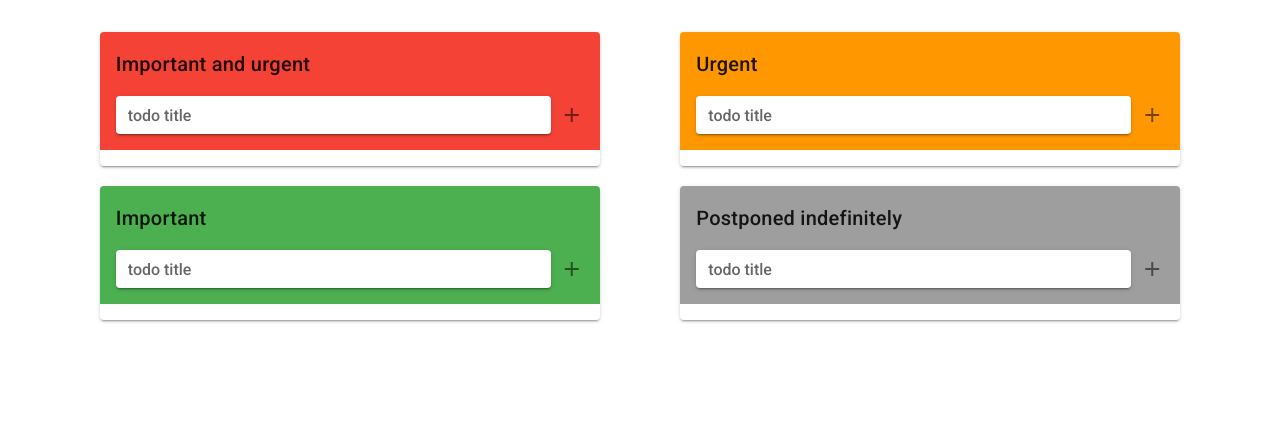
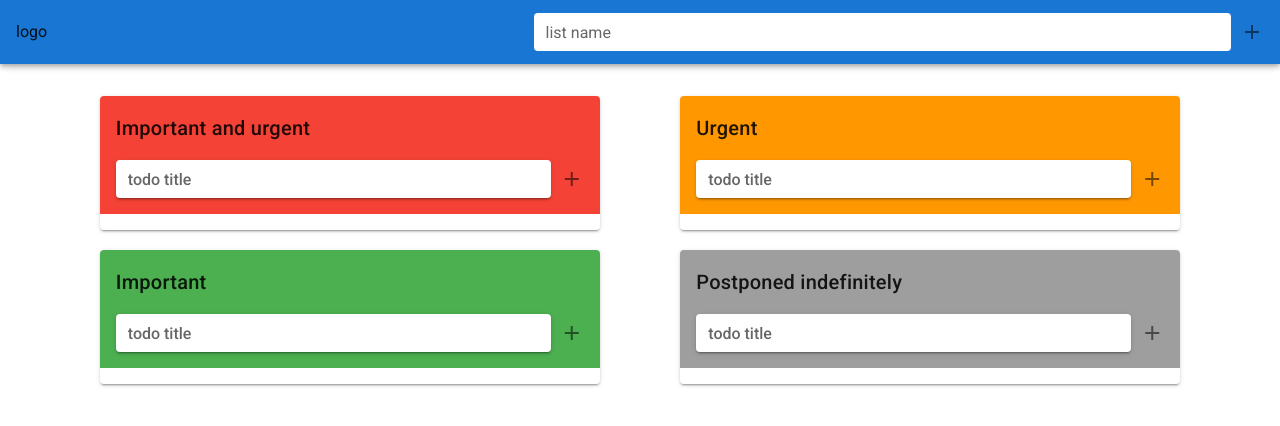
Before and after one commit to tsepo4kin/tsp-to-do-vk, a Vue app: page / in a window 1280 px wide. Shown: the top 426 px of the page. Built offline with nearby package versions, Linux system fonts and the light colour scheme.

Commit message:
create todoListForm

```diff
--- a/src/App.vue
+++ b/src/App.vue
@@ -1,6 +1,6 @@
 <template>
   <v-app>
-    <!-- <AppHeader /> -->
+    <AppHeader @addTodoList="addNewTodoList" />
 
     <v-main>
       <v-container class="d-flex flex-wrap">
@@ -23,14 +23,14 @@
 
 <script>
 // deleteAllCompleteTasks допилить потенциальный апдейт
-// import AppHeader from "./components/AppHeader";
+import AppHeader from "./components/AppHeader";
 import TodosList from "./components/TodosList.vue";
 
 export default {
   name: "App",
 
   components: {
-    // AppHeader,
+    AppHeader,
     TodosList,
   },
 
@@ -42,5 +42,11 @@ export default {
       { listName: "Postponed indefinitely", color: "grey" },
     ],
   }),
+  methods: {
+    addNewTodoList(listData) {
+      this.todosLists.push(listData);
+      console.log(this.todosLists);
+    },
+  },
 };
 </script>
--- a/src/components/AppHeader.vue
+++ b/src/components/AppHeader.vue
@@ -1,15 +1,33 @@
 <template>
-  <v-app-bar app color="primary" dark>
+  <v-app-bar app color="primary">
     logo
     <v-spacer></v-spacer>
-    <v-btn text>daily</v-btn>
-    <v-btn text>monthly</v-btn>
-    <v-btn text>Projects</v-btn>
+    <v-text-field
+      autocomplete="off"
+      label="list name"
+      clearable
+      dense
+      solo
+      flat
+      hide-details="true"
+      append-outer-icon="mdi-plus"
+      v-model="listName"
+      @click:append-outer="addTodoList"
+    ></v-text-field>
   </v-app-bar>
 </template>
 
 <script>
-export default {};
+export default {
+  data: () => ({
+    listName: null,
+  }),
+  methods: {
+    addTodoList() {
+      this.$emit("addTodoList", { listName: this.listName, color: "purple" });
+    },
+  },
+};
 </script>
 
 <style></style>
```
